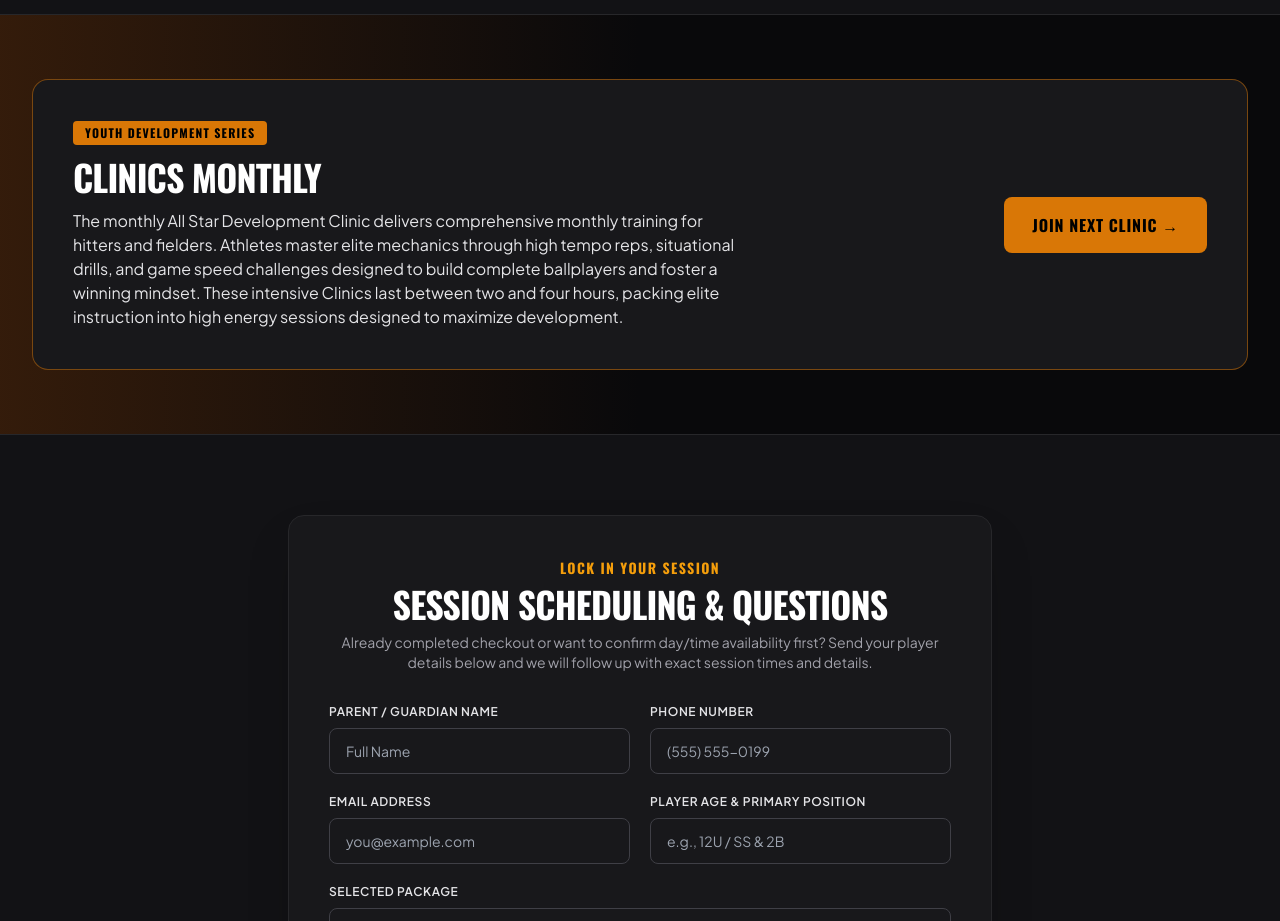
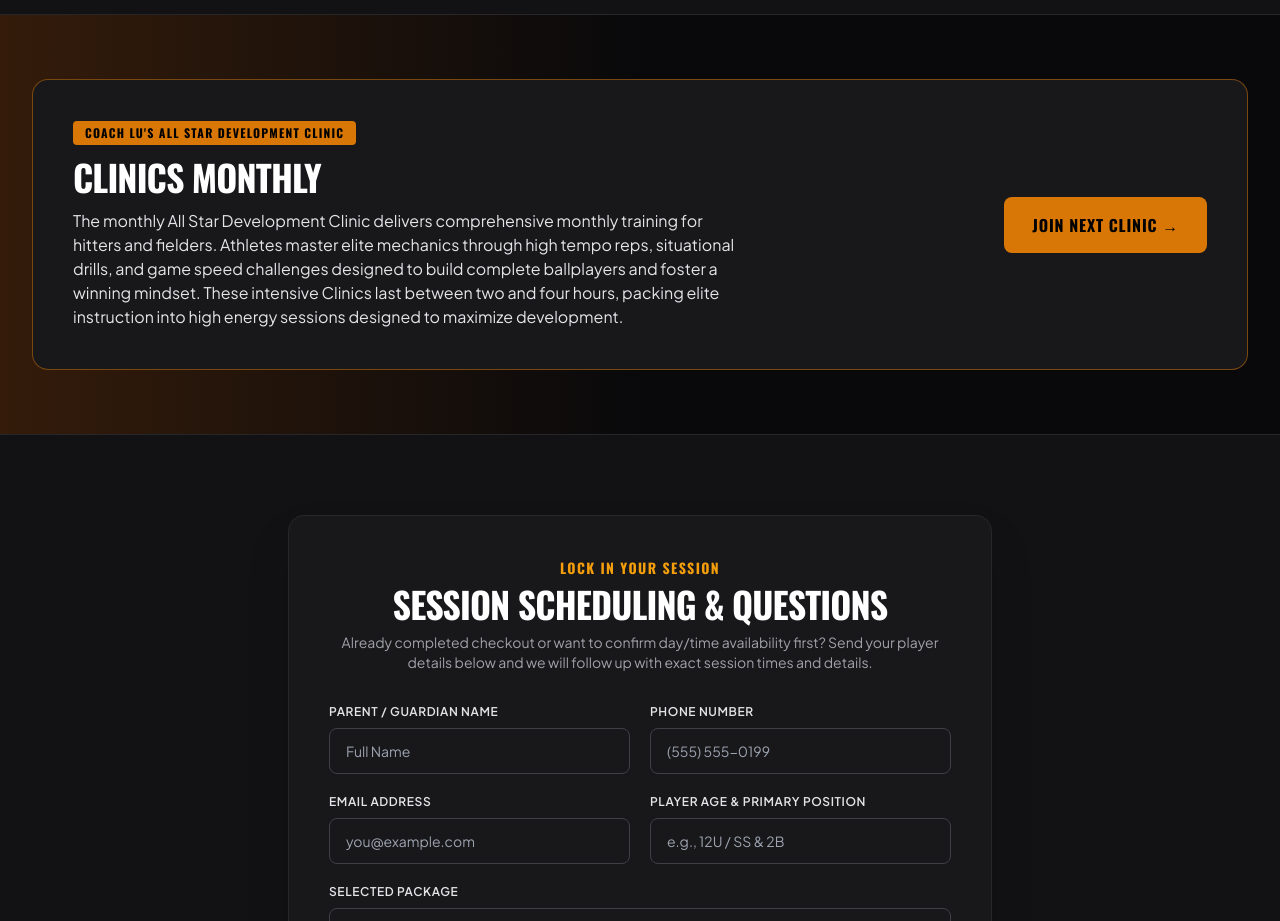
Before and after one commit to liuwuand/Coachlubaseball, a plain HTML site: page index.html in a window 1280 px wide. Shown: the part 3760-4681 px from the top of the page. Drawn offline with nearby package versions, Linux system fonts and the light colour scheme.

Commit message:
Update index.html

```diff
--- a/index.html
+++ b/index.html
@@ -3,7 +3,7 @@
 <head>
   <meta charset="UTF-8" />
   <meta name="viewport" content="width=device-width, initial-scale=1.0" />
-  <title>Coach Lu Baseball Training | Private Hitting, Fielding & Youth Development</title>
+  <title>Coach Lu Baseball Training | Private Hitting, Fielding &  Development</title>
   <meta name="description" content="Elite private 1-on-1 hitting and fielding instruction, small group sessions, homeschool daytime pods, monthly Clinics, and virtual training with former High-A pro middle infielder Coach Lu Diaz." />
   <script src="https://cdn.tailwindcss.com"></script>
   <link rel="preconnect" href="https://fonts.googleapis.com">
@@ -250,7 +250,7 @@
 <head>
   <meta charset="UTF-8" />
   <meta name="viewport" content="width=device-width, initial-scale=1.0" />
-  <title>Coach Lu Baseball Training | Private Hitting, Fielding & Youth Development</title>
+  <title>Coach Lu Baseball Training | Private Hitting, Fielding & YDevelopment</title>
   <meta name="description" content="Elite private 1-on-1 hitting and fielding instruction, small group sessions, homeschool daytime pods, monthly Clinics, and virtual training with former High-A pro middle infielder Coach Lu Diaz." />
   <script src="https://cdn.tailwindcss.com"></script>
   <link rel="preconnect" href="https://fonts.googleapis.com">
@@ -542,7 +542,7 @@
       <div class="bg-brand-card border border-brand-gold/50 rounded-2xl p-8 md:p-10 flex flex-col lg:flex-row items-start lg:items-center justify-between gap-8">
         <div class="space-y-3 max-w-2xl">
           <span class="inline-block bg-brand-gold text-black font-display font-bold text-xs uppercase tracking-widest px-3 py-1 rounded">
-            Youth Development Series
+            Coach Lu's All Star Development Clinic
           </span>
           <h2 class="font-display font-bold text-3xl sm:text-4xl uppercase tracking-tight text-white">
             Clinics MONTHLY
```
